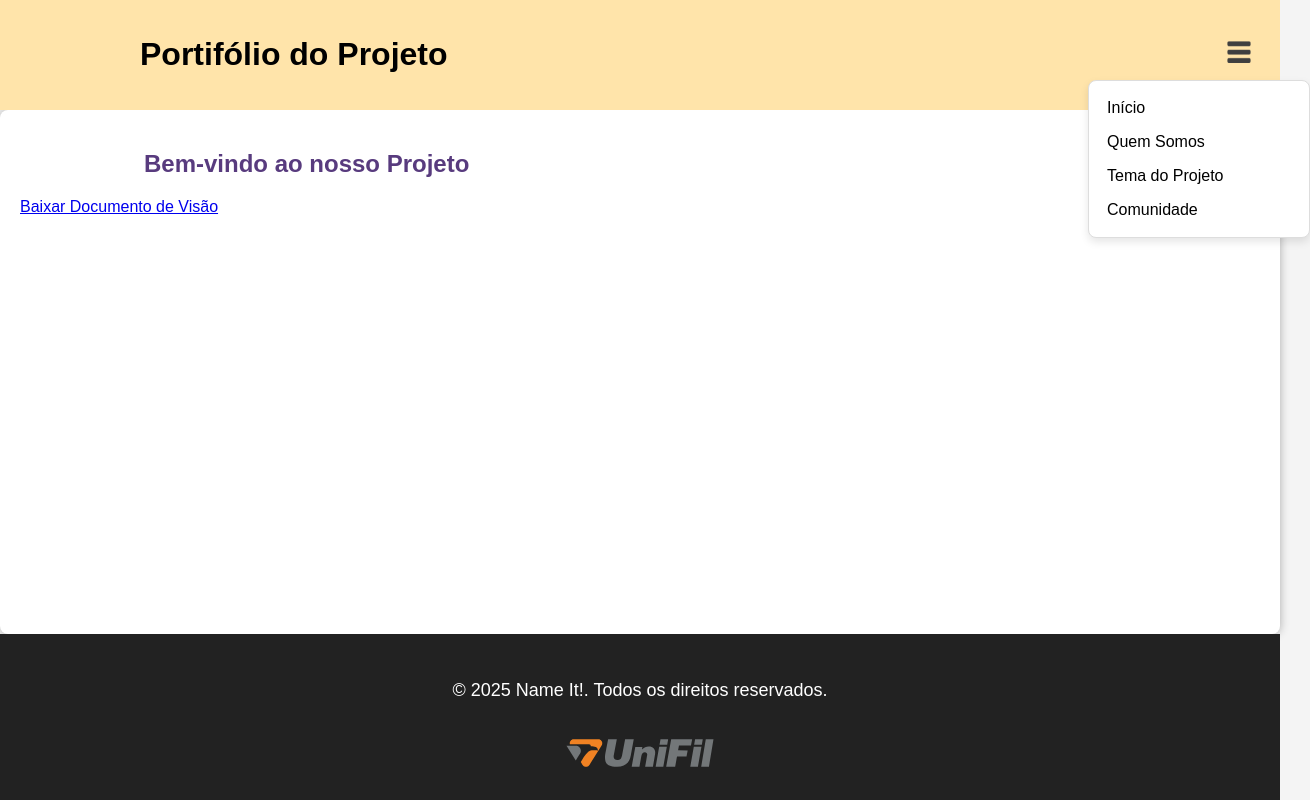
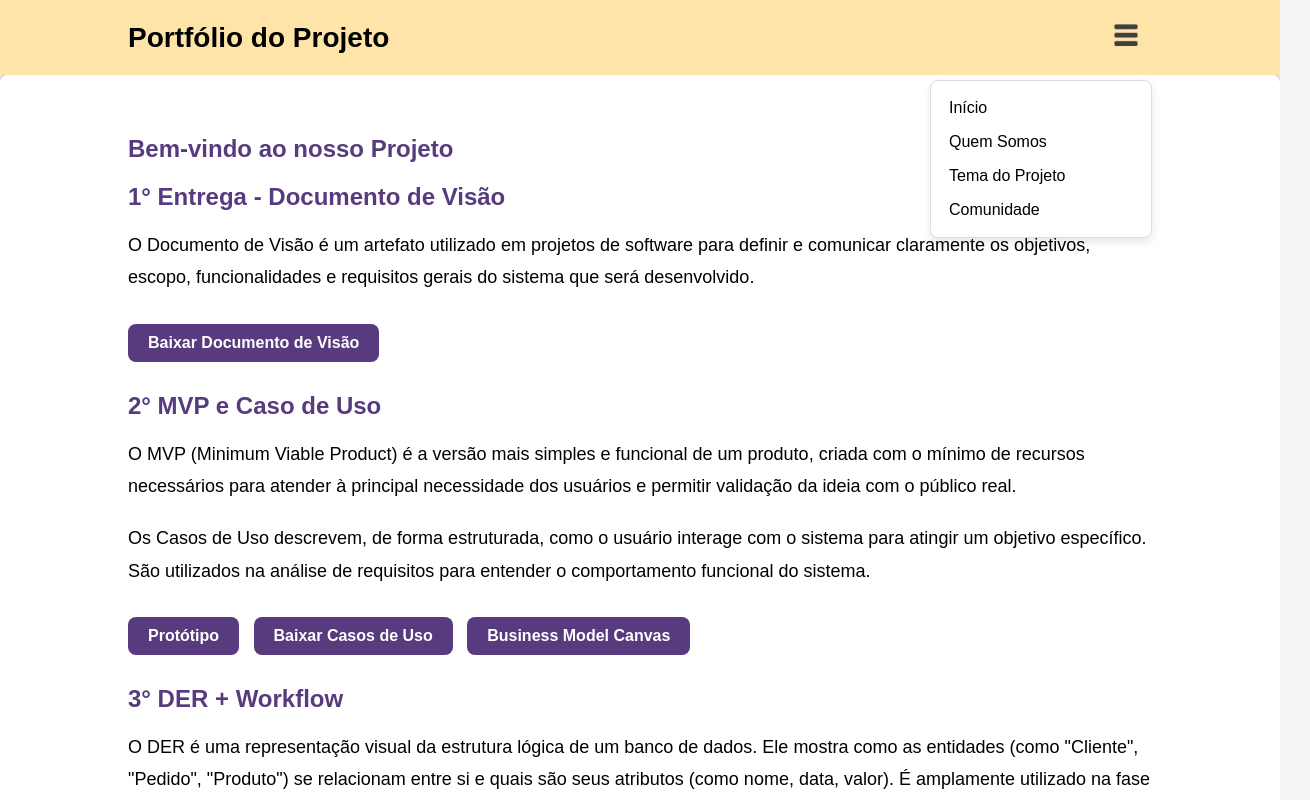
Before and after one commit to samgg67/PortifolioNameit, a plain HTML site: page index.html in a window 1280 px wide. Both pictures are taken after a click on the button "Menu". Shown: the top 800 px of the page, 1310 px wide, since content can reach past the window. Drawn offline with Linux system fonts and the light colour scheme.

Commit message:
Changes 2

```diff
--- a/index.css
+++ b/index.css
@@ -10,26 +10,26 @@ body {
 }
 
 header {
-    background:#FFE4AA;
-    padding: 15px;
+    background: #FFE4AA;
+    padding: 15px 10%;
     display: flex;
     align-items: center;
     justify-content: space-between;
     position: relative;
 }
 
-h1{
-    margin-left: 10%;
+h1 {
+    margin: 0;
+    font-size: 28px;
 }
 
 .menu-btn {
     cursor: pointer;
     background-color: transparent;
     border: none;
-    margin-left: 50%;
 }
 
-.menu-btn img{
+.menu-btn img {
     width: 40px;
     height: 40px;
 }
@@ -38,41 +38,32 @@ h1{
     display: none;
     position: absolute;
     top: 80px;
-    left: 85%;
+    right: 10%;
     border: 1px solid #ddd;
-    background-color: #ffffff;
+    background-color: #fff;
     padding: 10px;
     width: 200px;
-    z-index: 9999;
     box-shadow: 0 4px 8px rgba(0, 0, 0, 0.1);
     border-radius: 8px;
+    z-index: 9999;
 }
 
 .menu a {
     display: block;
-    color: #000000;
+    color: #000;
     padding: 8px;
     text-decoration: none;
     border-radius: 8px;
 }
 
-.inicio a:hover {
-    color: #FCA699;
-}
-
-.quem-somos a:hover {
-    color: #E2869B;
-}
-.tema a:hover {
-    color: #C9729F;
-}
-.comunidade a:hover {
+.menu a:hover {
+    background-color: #f0f0f0;
     color: #583B7E;
 }
 
 main {
     flex: 1;
-    padding: 20px;
+    padding: 40px 10%;
     background: white;
     border-radius: 8px;
     box-shadow: 0 0 10px rgba(0, 0, 0, 0.3);
@@ -80,17 +71,30 @@ main {
 
 h2 {
     color: #583B7E;
-    margin-bottom: 20px;
     font-size: 24px;
-    margin-left: 10%;
-    margin-right: 10%;
+    margin-bottom: 10px;
 }
 
 p {
     font-size: 18px;
-    line-height: 2;
-    margin-left: 10%;
-    margin-right: 10%;
+    line-height: 1.8;
+    margin-bottom: 20px;
+}
+
+.botao-download {
+    display: inline-block;
+    margin: 10px 10px 10px 0;
+    padding: 10px 20px;
+    background-color: #583B7E;
+    color: white;
+    text-decoration: none;
+    border-radius: 8px;
+    font-weight: bold;
+    transition: background-color 0.3s;
+}
+
+.botao-download:hover {
+    background-color: #402b5c;
 }
 
 footer {
@@ -98,28 +102,10 @@ footer {
     color: white;
     text-align: center;
     padding: 20px;
-    position: relative;
 }
 
 footer .logo {
     width: 150px;
     display: block;
-    margin: 0 auto;
-    padding-top: 10px;
-    padding-bottom: 10px;
+    margin: 10px auto 0;
 }
-
-.botao-download {
-    display: inline-block;
-    padding: 10px 20px;
-    background-color: #583B7E;
-    color: white;
-    text-decoration: none;
-    border-radius: 8px;
-    font-weight: bold;
-    margin-left: 10%;
-}
-
-.botao-download:hover {
-    background-color: #402b5c;
-}
--- a/index.html
+++ b/index.html
@@ -8,36 +8,54 @@
 </head>
 <body>
     <header>
-        <h1>Portifólio do Projeto</h1>
-        <button class="menu-btn" onclick="toggleMenu()">
-            <img src="imagens/button-menu.png">
+        <h1>Portfólio do Projeto</h1>
+        <button class="menu-btn" onclick="toggleMenu()" aria-label="Menu">
+            <img src="imagens/button-menu.png" alt="Abrir menu">
         </button>
-            <div class="menu" id="menu">
-                <nav class="inicio">
+        <div class="menu" id="menu">
+            <nav>
                 <a href="index.html">Início</a>
-                </nav>
-                <nav class="quem-somos">
                 <a href="quemsomos.html">Quem Somos</a>
-                </nav>
-                <nav class="tema">
                 <a href="tema.html">Tema do Projeto</a>
-                </nav>
-                <nav class="comunidade">
                 <a href="comunidade.html">Comunidade</a>
-                </nav>
-            </div>
+            </nav>
+        </div>
     </header>
+
     <main>
         <section id="home">
             <h2>Bem-vindo ao nosso Projeto</h2>
-            <a href="Assets/Name It documento de visão (1).docx" download>Baixar Documento de Visão</a>
+        </section>
 
+        <section id="vision">
+            <h2>1° Entrega - Documento de Visão</h2>
+            <p>O Documento de Visão é um artefato utilizado em projetos de software para definir e comunicar claramente os objetivos, escopo, funcionalidades e requisitos gerais do sistema que será desenvolvido.</p>
+            <a class="botao-download" href="Assets/Name It documento de visão (1).docx" download>Baixar Documento de Visão</a>
+        </section>
+
+        <section id="MVP">
+            <h2>2° MVP e Caso de Uso</h2>
+            <p>O MVP (Minimum Viable Product) é a versão mais simples e funcional de um produto, criada com o mínimo de recursos necessários para atender à principal necessidade dos usuários e permitir validação da ideia com o público real.</p>
+            <p>Os Casos de Uso descrevem, de forma estruturada, como o usuário interage com o sistema para atingir um objetivo específico. São utilizados na análise de requisitos para entender o comportamento funcional do sistema.</p>
+            <a class="botao-download" href="https://www.figma.com/design/TXoJAl7KAGpmxtBvtXGLSr/NameIt?node-id=1-8459&t=Vxs5YPf0BTN12r1z-1&authuser=0" target="_blank">Protótipo</a>
+            <a class="botao-download" href="Assets/Tania casos de uso.asta" download>Baixar Casos de Uso</a>
+            <a class="botao-download" href="Assets/Business Model Canvas.png" download>Business Model Canvas</a>
+        </section>
+
+        <section id="der">
+            <h2>3° DER + Workflow</h2>
+            <p>O DER é uma representação visual da estrutura lógica de um banco de dados. Ele mostra como as entidades (como "Cliente", "Pedido", "Produto") se relacionam entre si e quais são seus atributos (como nome, data, valor). É amplamente utilizado na fase de modelagem de dados para garantir que o sistema reflita corretamente as necessidades do negócio.</p>
+            <p>Workflow (fluxo de trabalho) é a definição e automação da sequência de tarefas, atividades ou processos de um sistema ou organização. Ele descreve como as tarefas fluem, quem são os responsáveis, quais são os passos, e quais são as condições de decisão envolvidas.</p>
+            <a class="botao-download" href="Assets/DER - NAME IT.asta" download>DER - NameIt</a>
+            <a class="botao-download" href="https://whimsical.com/fluxograma-do-usuario-pi-9Uu7CxKeDp5bg4MA5282vf" target="_blank">Fluxograma de Usuário</a>
         </section>
     </main>
+
     <footer>
-        <p>&copy; 2025 Name It!. Todos os direitos reservados.</p>
+        <p>&copy; 2025 Name It! Todos os direitos reservados.</p>
         <img src="imagens/unifil.svg" alt="Logo UniFil" class="logo">
     </footer>
+
     <script>
     function toggleMenu() {
         const menu = document.getElementById('menu');
@@ -47,13 +65,8 @@
     document.addEventListener('click', function(event) {
         const menu = document.getElementById('menu');
         const button = document.querySelector('.menu-btn');
-
-        if (
-        menu.style.display === 'block' &&
-        !menu.contains(event.target) &&
-        !button.contains(event.target)
-        ) {
-        menu.style.display = 'none';
+        if (menu.style.display === 'block' && !menu.contains(event.target) && !button.contains(event.target)) {
+            menu.style.display = 'none';
         }
     });
     </script>
```
Also changed, not shown: comunidade.html (+1 -1 lines), quemsomos.html (+1 -1 lines), tema.html (+1 -1 lines), Assets/Business Model Canvas.png (added), 2 other files.
